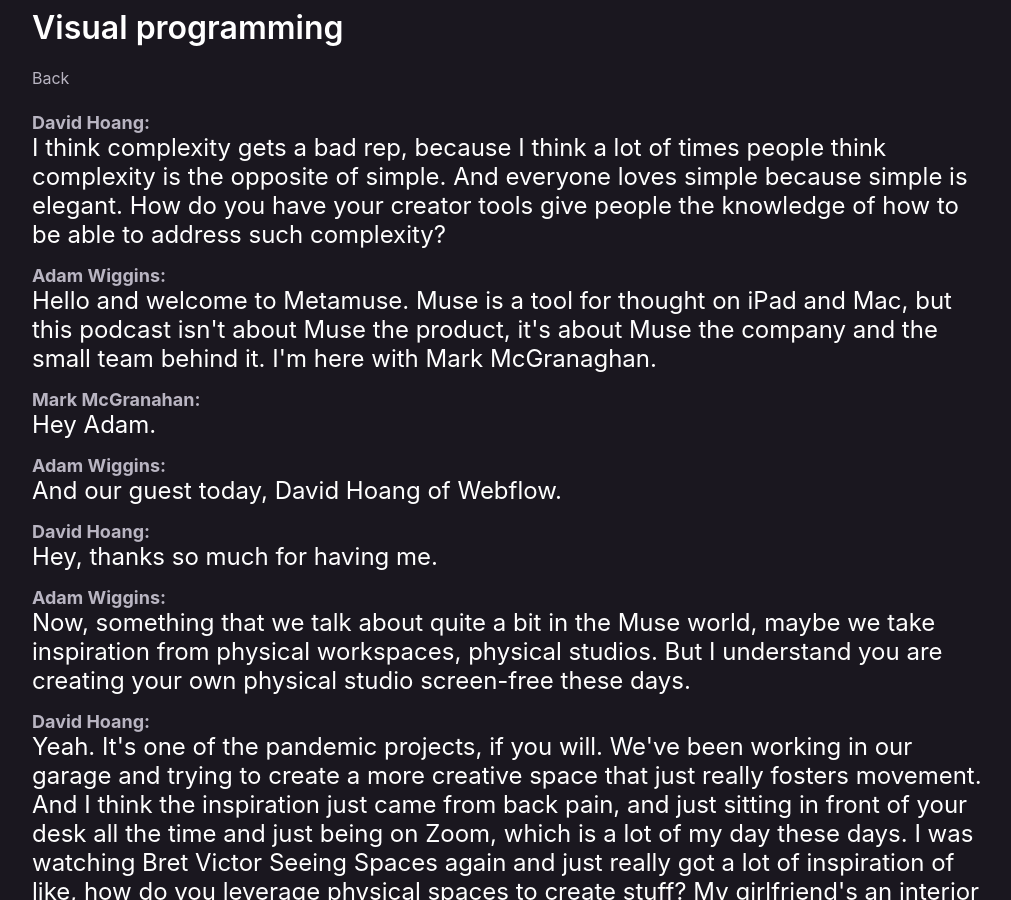
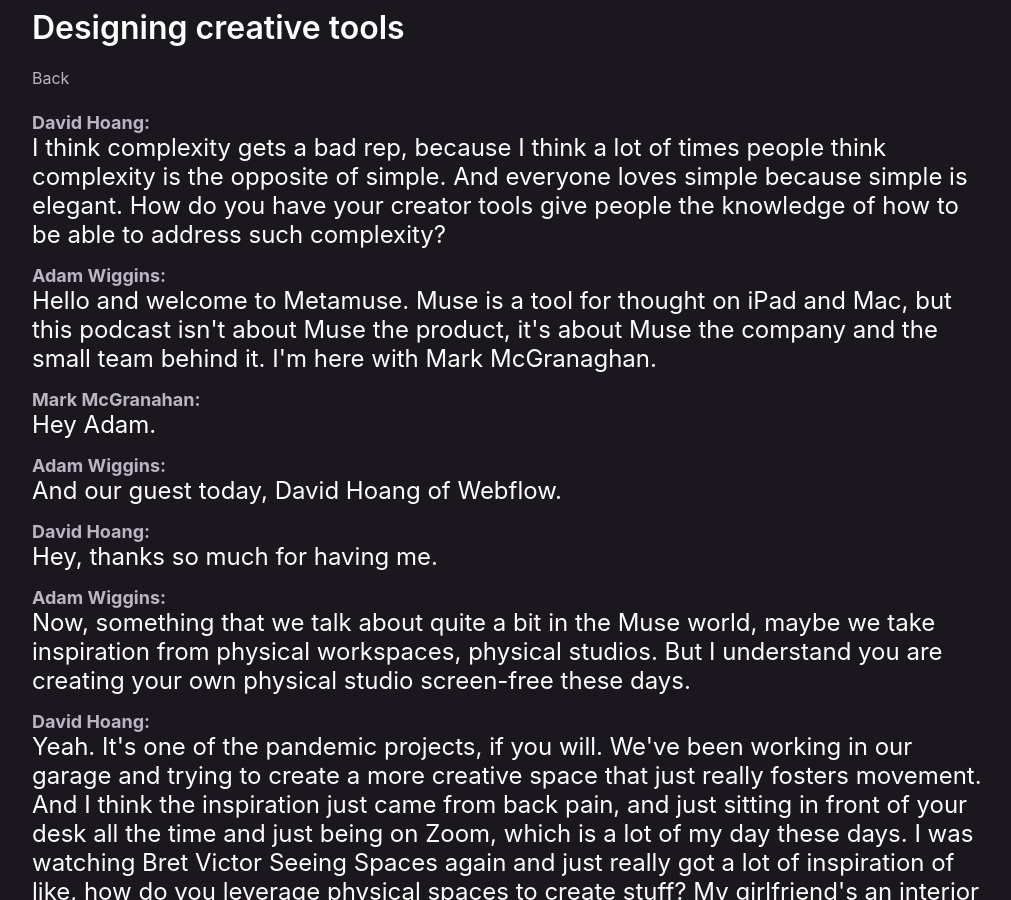
Before and after one commit to ppkn/metamuse-transcripts, a Jekyll site: the page built from docs/_episodes/47-designing-creative-tools.html, in a window 1280 px wide and 900 px high. Shown: the whole window, without its empty margins (128-1139 px from the left). Built offline with Jekyll 4.4.1, drawn with Linux system fonts in a browser that asks for light colours.

Commit message:
Fix some static site info

```diff
--- a/docs/_episodes/47-designing-creative-tools.html
+++ b/docs/_episodes/47-designing-creative-tools.html
@@ -1,6 +1,6 @@
 ---
-number: 37
-title: Visual programming
+number: 47
+title: Designing creative tools
 layout: default
 ---
 <h1>{{ page.title }}</h1>
--- a/docs/_episodes/48-rich-text.html
+++ b/docs/_episodes/48-rich-text.html
@@ -1,6 +1,6 @@
 ---
-number: 33
-title: Cities
+number: 48
+title: Rich text
 layout: default
 ---
 <h1>{{ page.title }}</h1>
```
